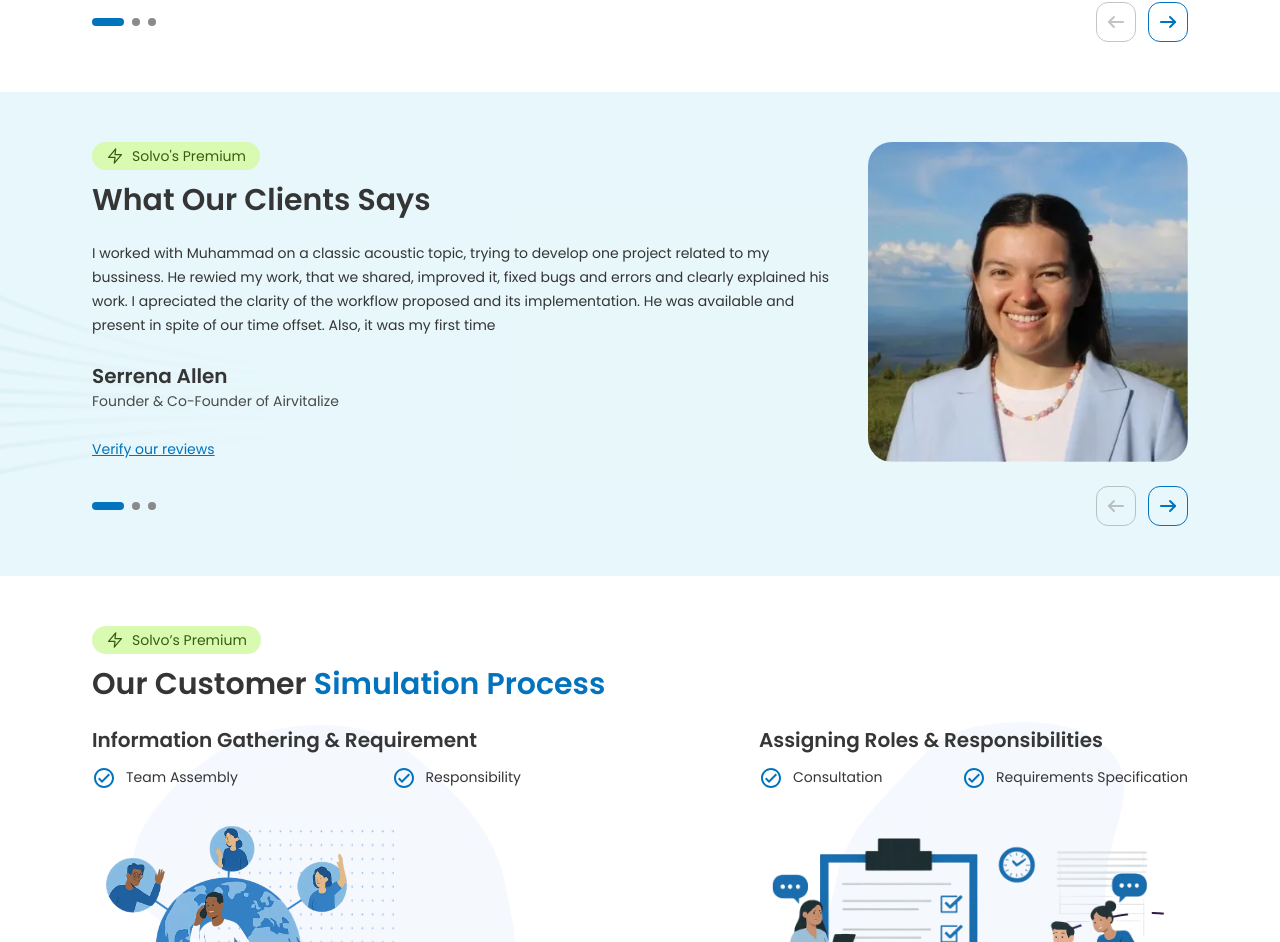
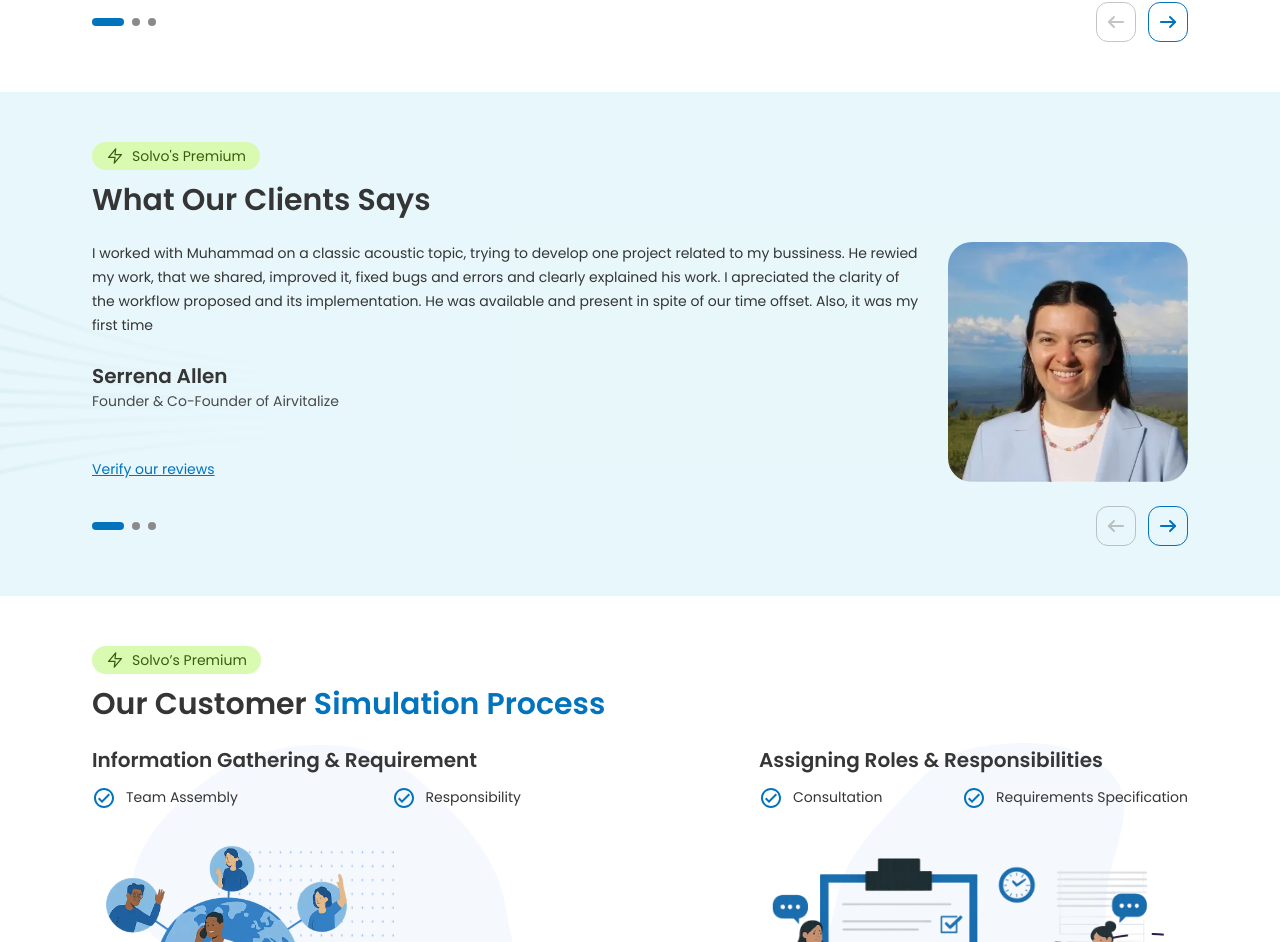
Before and after one commit to Maheerali-pk/solvo, a Next.js app: page / in a window 1280 px wide. Shown: the part 2582-3524 px from the top of the page. Built offline with nearby package versions, Linux system fonts and the light colour scheme.

Commit message:
Verify our reviews is taken out of the swiper

```diff
--- a/app/components/ClientReviewItem.tsx
+++ b/app/components/ClientReviewItem.tsx
@@ -1,6 +1,7 @@
 import Image from "next/image";
 import { IClientReview } from "../helpers/data";
 import GreenBadge from "./GreenBadge";
+import Link from "next/link";
 
 interface ClientReviewItemProps {
   data: IClientReview;
@@ -8,23 +9,11 @@ interface ClientReviewItemProps {
 
 const ClientReviewItem: React.FC<ClientReviewItemProps> = ({ data }) => {
   return (
-    <div className="flex flex-col gap-6 w-full sm:px-side-space">
+    <div className="flex flex-col gap-6 w-full sm:px-side-space h-[15rem] sm:h-auto">
       <div className="flex flex-row items-stretch gap-6 w-full">
         {/* Left Content */}
         <div className="flex flex-col gap-6 flex-1">
           {/* Badge and Title */}
-          <div className="flex flex-col gap-3">
-            {/* Badge */}
-            <GreenBadge
-              icon={data.badgeIcon}
-              text={data.badgeText}
-            ></GreenBadge>
-
-            {/* Title */}
-            <h2 className="text-[1.875rem]  text-text-gray font-semibold font-poppins">
-              {data.title}
-            </h2>
-          </div>
 
           {/* Review Text */}
           <div className="flex flex-col items-end">
@@ -47,16 +36,10 @@ const ClientReviewItem: React.FC<ClientReviewItemProps> = ({ data }) => {
 
             {/* Verify Link */}
           </div>
-          <a
-            href={data.verifyLink}
-            className="text-base underline text-primary-blue font-normal font-poppins hover:underline sm:hidden"
-          >
-            {data.verifyLinkText}
-          </a>
         </div>
 
         {/* Right Image */}
-        <div className="relative sm:hidden flex-shrink-0 w-[20rem] h-auto">
+        <div className="relative sm:hidden flex-shrink-0 h-[15rem] w-[15rem]">
           <Image
             src={data.image}
             alt={data.clientName}
--- a/app/components/ClientReviewsSection.tsx
+++ b/app/components/ClientReviewsSection.tsx
@@ -8,6 +8,8 @@ import { allClientReviews } from "../helpers/data";
 import ClientReviewItem from "./ClientReviewItem";
 import Slider from "./Slider";
 import ReviewsSlider from "./ReviewsSlider";
+import GreenBadge from "./GreenBadge";
+import Link from "next/link";
 
 interface ClientReviewsSectionProps {}
 
@@ -61,6 +63,18 @@ const ClientReviewsSection: React.FC<ClientReviewsSectionProps> = () => {
             className="absolute  -translate-y-[309px] left-0 h-[950px] w-[675px] object-contain -translate-x-2/3"
           /> */}
           {/* Swiper Container */}
+          <div className="flex flex-col gap-3 sm:px-side-space">
+            {/* Badge */}
+            <GreenBadge
+              icon={"/images/zap-icon.svg"}
+              text="Solvo's Premium"
+            ></GreenBadge>
+
+            {/* Title */}
+            <h2 className="text-[1.875rem]  text-text-gray font-semibold font-poppins">
+              What Our Clients Says
+            </h2>
+          </div>
 
           <div className="w-full">
             <Swiper
@@ -107,10 +121,28 @@ const ClientReviewsSection: React.FC<ClientReviewsSectionProps> = () => {
             alt="Client Reviews Background"
             className="absolute  -translate-y-[309px] left-0 h-[950px] w-[675px] object-contain -translate-x-2/3"
           />
+          <div className="flex flex-col gap-3 ">
+            {/* Badge */}
+            <GreenBadge
+              icon={"/images/zap-icon.svg"}
+              text="Solvo's Premium"
+            ></GreenBadge>
+
+            {/* Title */}
+            <h2 className="text-[1.875rem]  text-text-gray font-semibold font-poppins">
+              What Our Clients Says
+            </h2>
+          </div>
           {/* Swiper Container */}
-          <div className="w-full">
+          <div className="w-full relative">
+            <Link
+              href="/verify-reviews"
+              className="text-base absolute bottom-0 underline text-primary-blue font-normal font-poppins hover:underline sm:hidden"
+            >
+              Verify our reviews
+            </Link>
             <Swiper
-              spaceBetween={0}
+              spaceBetween={30}
               slidesPerView={1}
               onSwiper={setMobileSwiperInstance}
               onSlideChange={handleMobileSlideChange}
```
